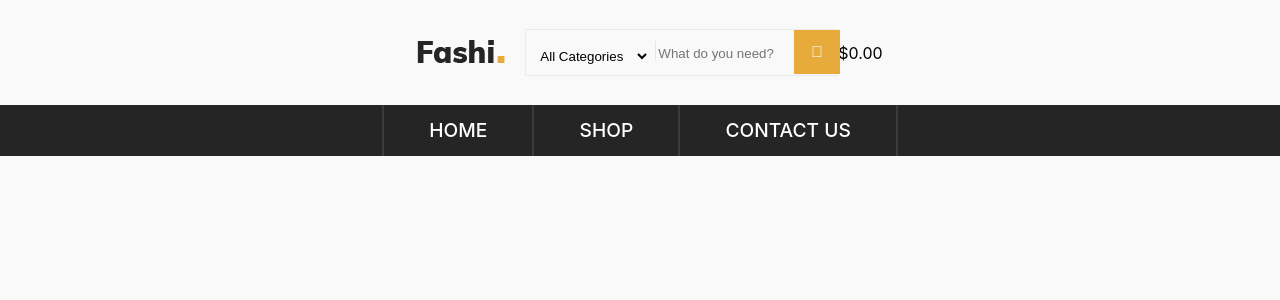
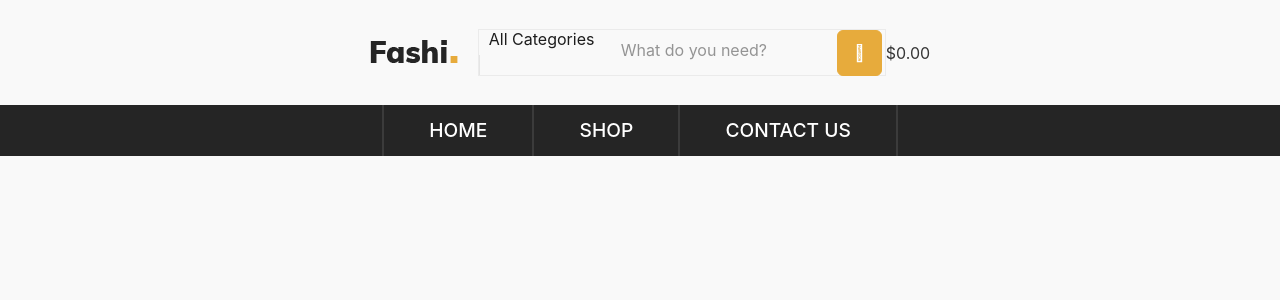
Before and after one commit to WillAvatec/shopping-cart, a React (Create React App) app: page / in a window 1280 px wide. Shown: the top 300 px of the page. Built offline with nearby package versions, Linux system fonts and the light colour scheme.

Commit message:
style: Use water.css classless style

```diff
--- a/public/index.html
+++ b/public/index.html
@@ -2,6 +2,7 @@
 <html lang="en">
   <head>
     <meta charset="utf-8" />
+    <link rel="stylesheet" href="https://cdn.jsdelivr.net/npm/water.css@2/out/water.css">
     <link rel="icon" href="%PUBLIC_URL%/favicon.ico" />
     <meta name="viewport" content="width=device-width, initial-scale=1" />
     <meta name="theme-color" content="#000000" />
--- a/src/index.css
+++ b/src/index.css
@@ -43,6 +43,7 @@ table {
 }
 
 body {
+	max-width: 100%;
 	margin: 0;
 	font-family: -apple-system, BlinkMacSystemFont, 'Segoe UI', 'Roboto', 'Oxygen',
 	  'Ubuntu', 'Cantarell', 'Fira Sans', 'Droid Sans', 'Helvetica Neue',
```
